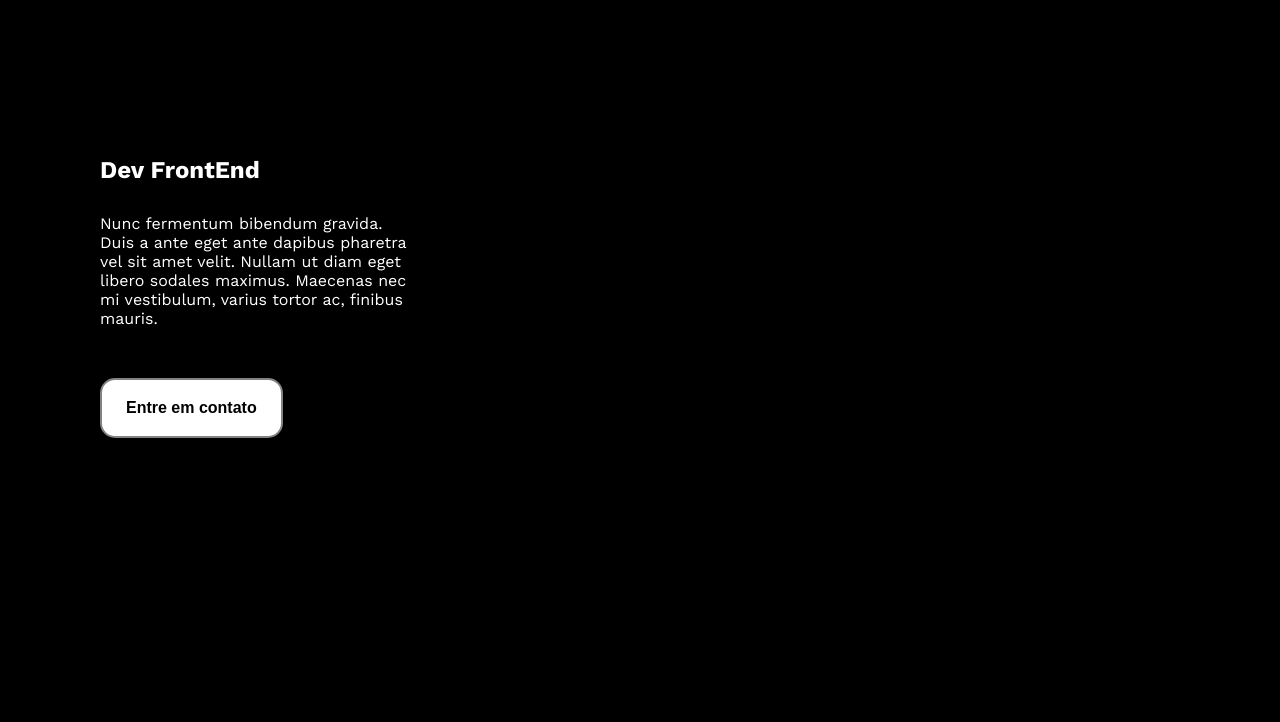
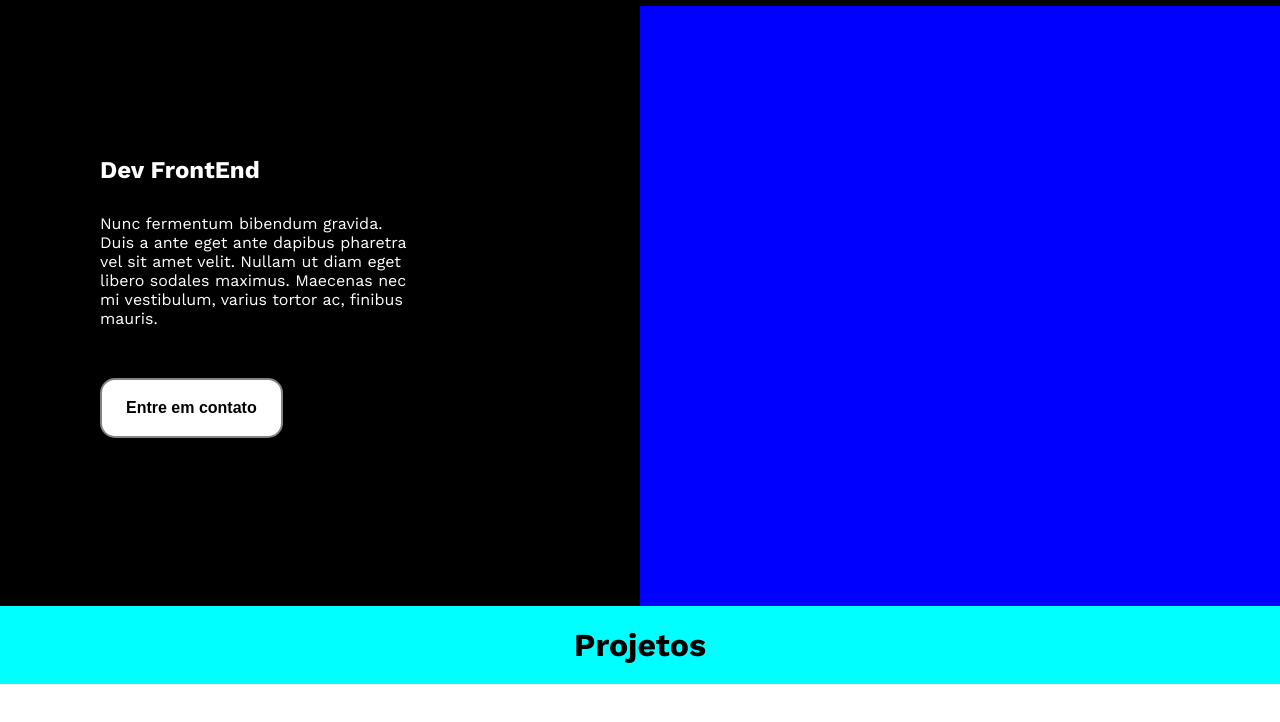
Before and after one commit to joaotelini/Portifolio, a plain HTML site: page index.html in a window 1280 px wide. Shown: the part 74-796 px from the top of the page. Drawn offline with nearby package versions, Linux system fonts and the light colour scheme.

Commit message:
nova sessao

```diff
--- a/index.html
+++ b/index.html
@@ -37,11 +37,20 @@
             </div>
         </div>
 
-        <!-- <div class="section-right">
+        <div class="section-right">
             <div class="section-img">
 
-            </div> -->
+            </div>
         </div>
     </section>
+
+    <div class="projetos">
+        <div class="projetos-h1">
+            <h1>Projetos</h1>
+        </div>
+        <div class="projetos-text">
+
+        </div>
+    </div>
 </body>
 </html>
--- a/style.css
+++ b/style.css
@@ -53,11 +53,12 @@ a {
 section {
     width: 100%;
     height: 600px;
-    background-image: url(/assets/img/sunset-anime-comet-stars-scenery-digital-art-4k-wallpaper-uhdpaper.com-771@0@i.jpg);
+    /* background-image: url(/assets/img/sunset-anime-comet-stars-scenery-digital-art-4k-wallpaper-uhdpaper.com-771@0@i.WebP); */
 }
 
 .section-left {
     float: left;
+    /* max-width: 100%; */
     width: 50%;
     display: flex;
     align-items: center;
@@ -157,3 +158,20 @@ section {
     height: 600px;
     width: 100%;
 }
+
+.projetos{
+    background-color: white;
+    height: 800px;
+    max-width: 100%;
+}
+
+.projetos-h1 {
+    color: black;
+    display: flex;
+    width: 100%;
+    background-color: aqua;
+    justify-content: center;
+    align-items: center;
+    padding-top: 20px;
+    padding-bottom: 20px;
+}
```
